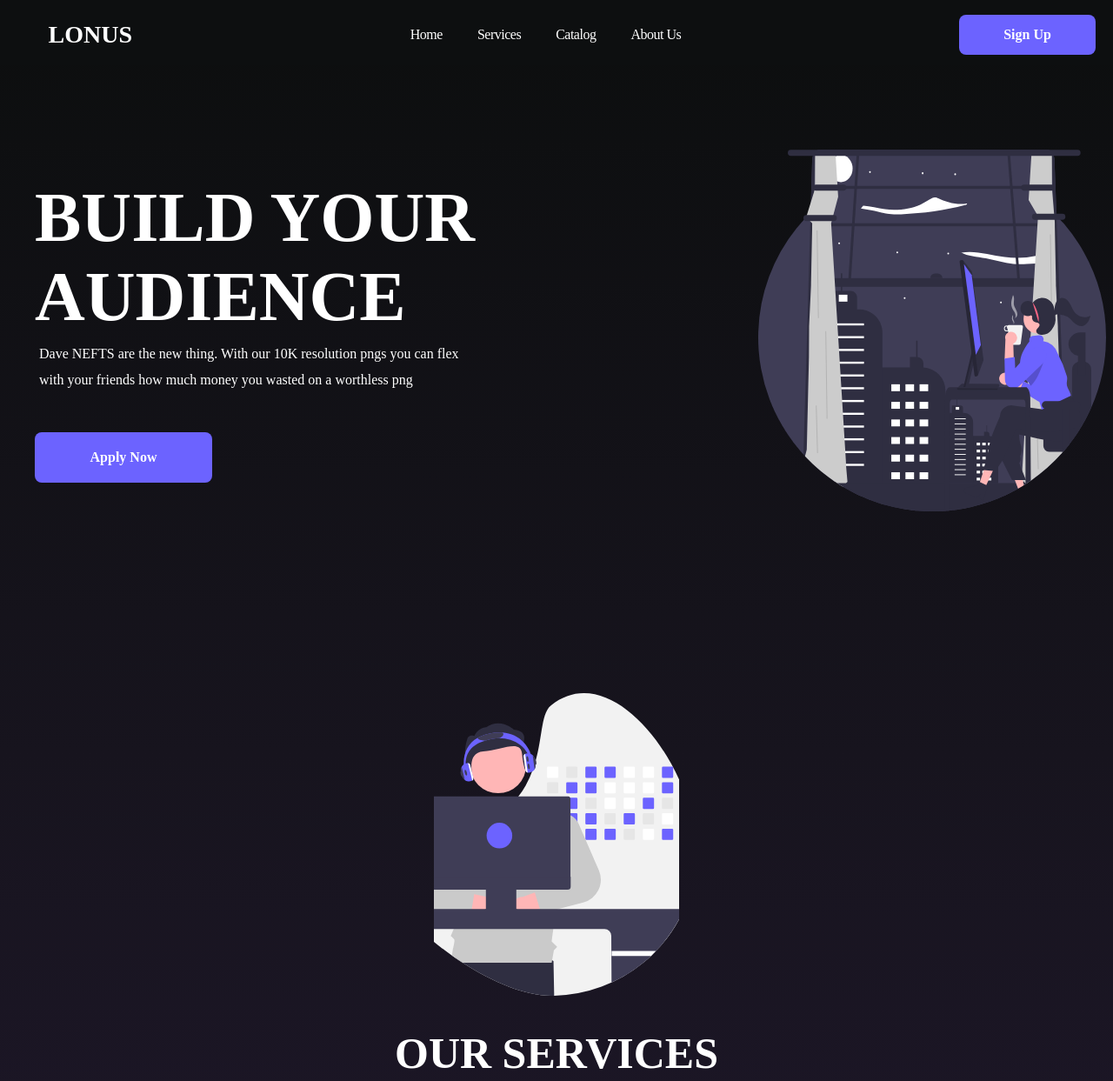
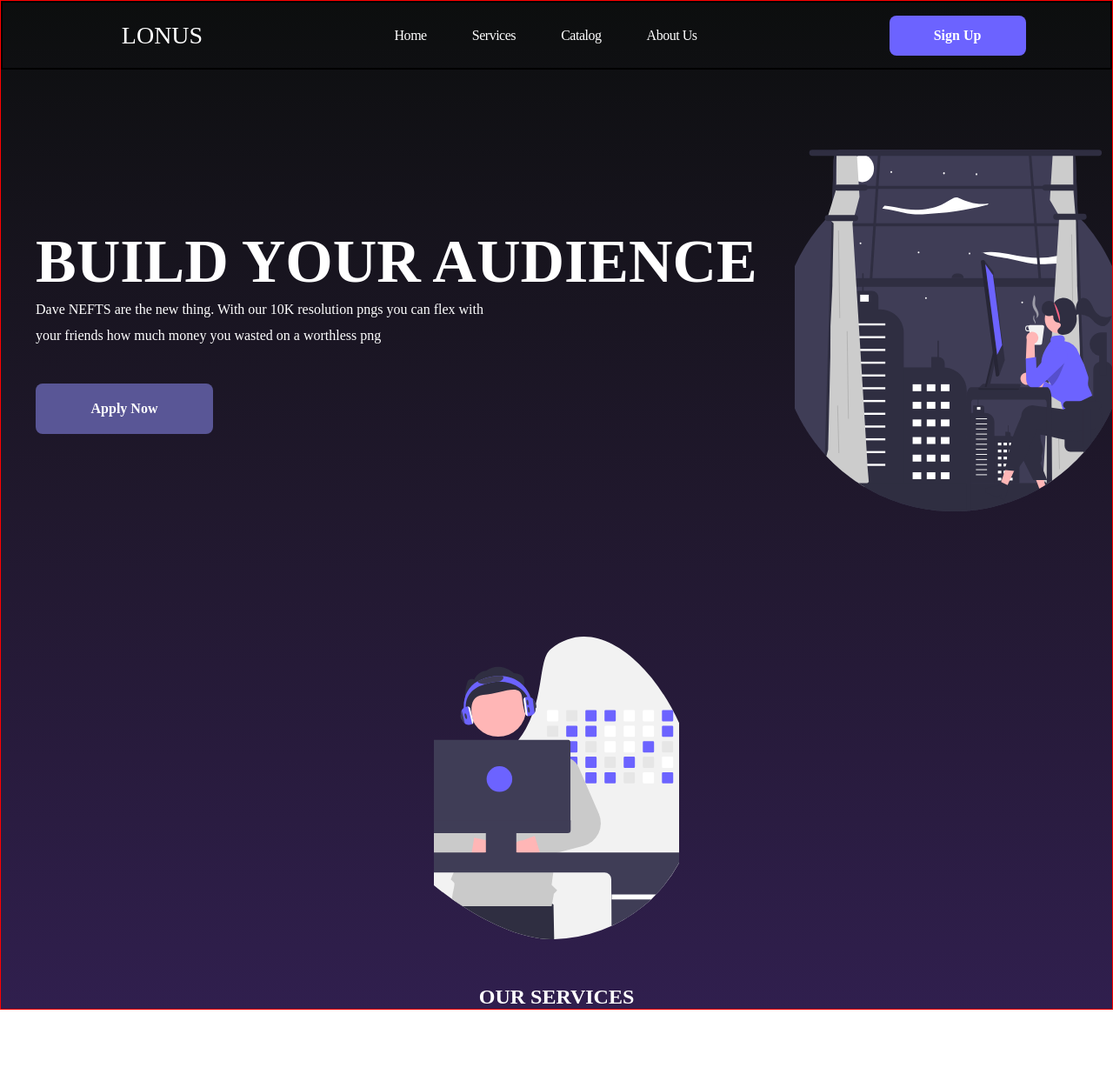
Before and after one commit to Aerglonus/Company-landing, a plain HTML site: page index.html in a window 1280 px wide. Shown: the top 1243 px of the page at 87% size. After the commit the page ends 1161 px from the top, so only its background shows below. Drawn offline with Linux system fonts and the light colour scheme.

Commit message:
Fixing margins and widths

```diff
--- a/index.html
+++ b/index.html
@@ -3,7 +3,7 @@
   <head>
     <meta charset="UTF-8" />
     <meta http-equiv="X-UA-Compatible" content="IE=edge" />
-    <link rel="stylesheet" href="./resources/css/style.css" />
+    <link rel="stylesheet" href="./resources/css/test.css" />
     <meta name="viewport" content="width=device-width, initial-scale=1.0" />
     <title>Dave NEFTS</title>
   </head>
@@ -25,7 +25,7 @@
       </nav>
     </header>
     <main>
-      <section class="hero bg-blur">
+      <section class="hero">
         <div id="hero-slogan">
           <div class="slogan">
             <h1>BUILD YOUR AUDIENCE</h1>
@@ -40,11 +40,13 @@
         </div>
       </section>
       <section id="service-title">
+        <div id="service-container">
           <div class="programmer"></div>
           <h1>OUR SERVICES</h1>
+        </div>
       </section>
       <!-- <section class="content"></section> -->
-      <section class="services">
+      <!-- <section class="services">
         <div id="service-1" class="service-info">
           <img src="/resources/imgs/clip-icon.svg" alt="" />
           <h2>Data servers</h2>
@@ -92,19 +94,23 @@
           <h1>Contact us for the service you want to use</h1>
         </div>
         <div class="contact-btn">Contact us</div>
-      </section>
+      </section> -->
     </main>
 
-    <footer>
+    <!-- <footer>
+      <div class="footer-container">
         <div class="logo-footer">LONUS</div>
-      <div class="footer-list">
+        <div class="footer-menu">
           <ul>
-          <li id="item">Support</li>
-          <li id="item">Privacy Policy</li>
-          <li id="item">Terms and Conditions</li>
+            <li id="">Support</li>
+            <li id="">Privacy Policy</li>
+            <li id="">Terms and Conditions</li>
           </ul>
         </div>
+        <div class="copyright">
           <h4>© 2022 LONUS. All Rights Reserverd</h4>
-    </footer>
+        </div>
+      </div>
+    </footer> -->
   </body>
 </html>
--- a/resources/css/style.css
+++ b/resources/css/style.css
@@ -2,17 +2,23 @@
   display: none;
 }
 * {
-  margin: 0;
+  box-sizing: border-box;
+  margin: 0 auto;
   padding: 0;
   font-size: 16px;
   /* border: 1px solid red; */
+}
+html {
+  border: 1px solid red;
+  margin: 0 auto;
+  padding: 0;
 }
 body {
   background-size: cover;
   background-repeat: no-repeat;
   background: linear-gradient(rgb(12, 14, 14), rgb(23, 20, 30), rgb(32, 24, 45), rgb(40, 27, 61), rgb(48, 31, 78));
 }
-.bg-blur {
+/*.bg-blur {
   background-color: transparent;
   overflow: hidden;
 }
@@ -20,7 +26,7 @@ body {
   content: "";
   background-position: center;
 
-  /* background-image: url("/resources/imgs/body-bg.jpg"); */
+  background-image: url("/resources/imgs/body-bg.jpg");
   background-size: cover;
   height: 100%;
   width: 100%;
@@ -28,7 +34,7 @@ body {
   position: absolute;
   filter: blur(20px);
   z-index: -1;
-}
+}*/
 .hero {
   /* content: "";
   background-color: #19191b; */
@@ -57,9 +63,8 @@ body {
   );
 
   filter: progid: DXImageTransform.Microsoft.gradient( startColorstr="#A4E9F9", endColorstr="#C5AEF2", GradientType=1 ); */
-  height: 60%;
+
   box-sizing: border-box;
-  width: 100%;
   position: relative;
 }
 .lore {
@@ -69,25 +74,29 @@ h1 {
   font-size: 3.125rem;
 }
 header {
+  /* border: 1px solid red; */
   z-index: 1;
   top: 0;
-  position: fixed;
-  width: 100%;
-  background-color: transparent;
-}
-.navbar {
-  background-color: #0d0f10;
-  padding: 0.625rem 1.25rem 0.3125rem 1.25rem;
-  z-index: 1;
-  color: #fff;
-  height: 3.75rem;
   display: flex;
   flex-direction: row;
   align-items: center;
   place-content: space-between;
+  position: fixed;
+  width: 100%;
+  padding: 0 20px;
+  min-height: 64px;
+  background-color: transparent;
+}
+.navbar {
+  border: 1px solid rgb(157, 255, 0);
+  background-color: #0d0f10;
+  z-index: 1;
+  color: #fff;
+  height: 3.75rem;
 }
 
 .navbar .login {
+  margin: auto 40px auto auto;
   background-color: #6c63ff;
   display: flex;
   align-items: center;
@@ -99,6 +108,7 @@ header {
 }
 
 .navbar .logo {
+  margin: auto auto auto 40px;
   text-align: end;
   width: 8.25rem;
   font-weight: bold;
@@ -272,7 +282,6 @@ header {
 }
 #service-title {
   margin-bottom: 50px;
-
   place-content: center;
   align-items: center;
   flex-direction: column;
@@ -282,7 +291,7 @@ header {
   display: flex;
 }
 
-.content {
+/* .content {
   align-items: center;
   place-content: space-evenly;
   flex-direction: row;
@@ -402,35 +411,64 @@ p {
   height: 80px;
   width: 30%;
   display: flex;
+} */
+
+/* footer {
+  border: 1px solid red;
+  width: 100%;
+  height: 50px;
+  bottom: 0;
 }
-
-footer {
-  padding: 0.625rem 1.25rem 0.3125rem 1.25rem;
+.footer-container {
+  padding: auto;
+  height: 65px;
+  width: 100%;
+  flex-wrap: wrap;
+  padding: 0 20px;
   align-items: center;
-  place-content: space-between;
+  min-height: 64px;
   display: flex;
+  flex-direction: row;
   color: white;
+  background-color: #0d0f10;
+  justify-content: space-around;
+}
+.logo-footer {
+  width: 8.25rem;
   position: relative;
-  background-color: #0d0f10;
-  height: 100px;
-  padding: 0 20px;
+  text-align: center;
+  font-size: 18px;
 }
-
-footer ul {
-  align-items: center;
-  place-content: center;
-  list-style: none;
+.footer-menu {
+  margin: auto;
+  justify-content: center;
+  min-height: 60px;
+  position: relative;
   display: flex;
 }
-footer li {
-  position: static;
-  letter-spacing: -0.031rem;
-  text-align: center;
+.footer-menu ul {
+  height: 60px;
+  display: flex;
+  align-items: center;
+  justify-content: space-evenly;
+  flex-direction: row;
+  align-content: center;
 }
-.logo-footer {
-  text-align: end;
-  width: 8.25rem;
-  font-weight: bold;
-  font-size: 1.75rem;
-  line-height: 140%;
+.footer-menu li {
+  padding: 0 40px;
+  list-style: none;
+  font-size: 15px;
+  position: relative;
 }
+.copyright {
+  flex-wrap: wrap;
+  height: 60px;
+  position: relative;
+  justify-content: center;
+  align-items: center;
+  text-size-adjust: auto;
+  display: inline-flex;
+}
+.copyright h4 {
+  font-size: 0.75rem;
+} */
--- /dev/null
+++ b/resources/css/test.css
@@ -0,0 +1,142 @@
+::-webkit-scrollbar {
+  display: none;
+}
+* {
+  margin: 0 auto;
+  padding: 0;
+  scrollbar-width: none;
+  /* border: 1px solid red; */
+}
+body {
+  border: 1px solid red;
+  background-size: cover;
+  background-repeat: no-repeat;
+  background: linear-gradient(rgb(12, 14, 14), rgb(23, 20, 30), rgb(32, 24, 45), rgb(40, 27, 61), rgb(48, 31, 78));
+}
+header {
+  max-width: 100%;
+}
+.navbar {
+  color: white;
+  flex-wrap: wrap;
+  align-items: center;
+  flex-direction: row;
+  display: flex;
+  max-width: 100%;
+  border: 2px solid rgb(0, 0, 0);
+  height: 75px;
+}
+.navbar .logo {
+  left: 20px;
+  text-align: center;
+  position: relative;
+  font-size: 1.75rem;
+  line-height: 140%;
+  width: 8.25rem;
+}
+.menu {
+  width: 25rem;
+}
+.menu ul {
+  align-items: center;
+  place-content: center;
+  list-style: none;
+  display: flex;
+}
+.navbar li {
+  position: static;
+  letter-spacing: -0.031rem;
+  text-align: center;
+}
+.navbar .login {
+  background-color: #6c63ff;
+  display: flex;
+  align-items: center;
+  justify-content: center;
+  height: 2.875rem;
+  text-align: center;
+  width: 9.8125rem;
+  border-radius: 0.5rem;
+}
+/** ------------------------------------------------ **/
+
+.hero {
+  max-width: 100%;
+  height: 37.5rem;
+}
+
+#hero-slogan {
+  height: 37.5rem;
+  place-content: space-evenly;
+  align-items: center;
+  color: white;
+  display: flex;
+  flex-direction: row;
+}
+.service {
+  margin: 0;
+  display: flex;
+  align-items: center;
+  place-content: center;
+  border-radius: 0.5rem;
+  margin-top: 2.5rem;
+  background-color: #595696;
+  width: 204px;
+  height: 58px;
+}
+.slogan h1 {
+  margin: 0;
+  font-size: 70px;
+}
+.slogan {
+  padding-left: 40px;
+  text-align: left;
+}
+.slogan p {
+  margin: 0;
+  width: 60%;
+  line-height: 1.875rem;
+  text-align: left;
+}
+.working {
+  width: 30%;
+  height: 100%;
+  background-position: center;
+  background-repeat: no-repeat;
+  background-size: 400px;
+  background-image: url("/resources/imgs/working.svg");
+}
+/** -------------------------------------------------------------**/
+
+/* #service-title {
+  margin-bottom: 50px;
+  place-content: center;
+  align-items: center;
+  flex-direction: row;
+  color: white;
+  height: 480px;
+  width: 100%;
+  display: flex;
+} */
+
+#service-title {
+  max-width: 100%;
+}
+
+#service-container {
+  color: white;
+  height: 480px;
+  display: flex;
+  flex-direction: column;
+  align-items: center;
+  place-content: center;
+}
+
+.programmer {
+  width: 22vw;
+  height: 100%;
+  background-position: center;
+  background-repeat: no-repeat;
+  background-size: 400px;
+  background-image: url("/resources/imgs/developer.svg");
+}
```
Lines whose indentation alone changed are shown as unchanged.
